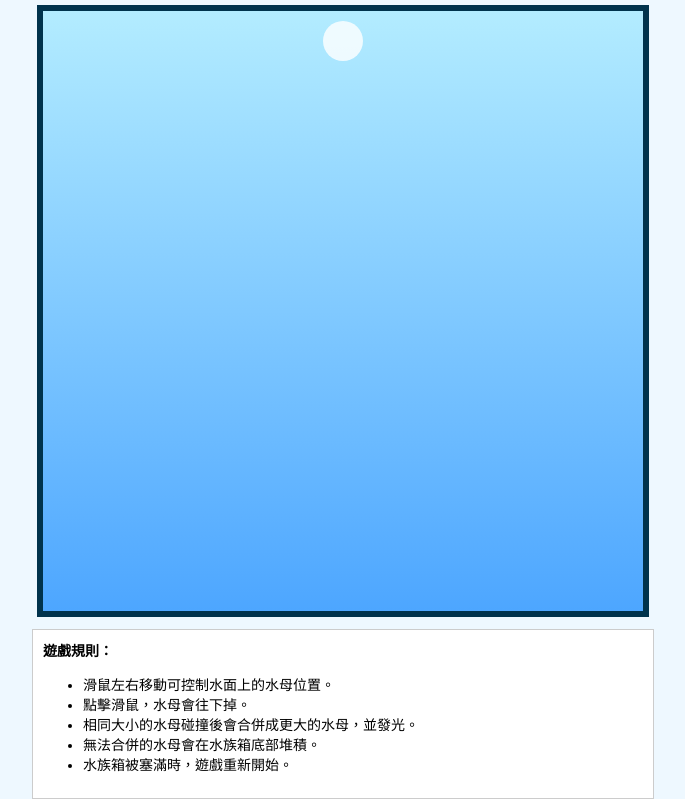
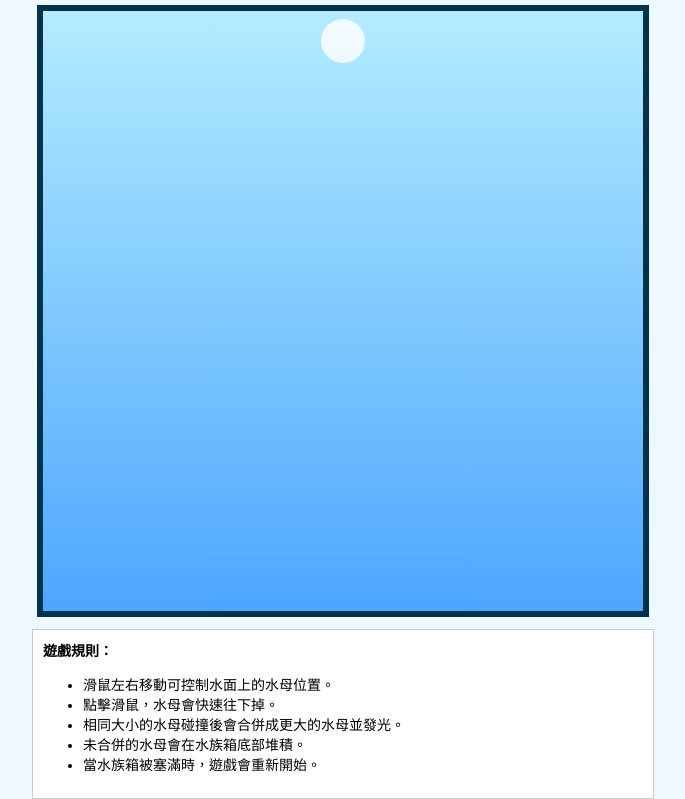
Before and after one commit to s114234-alt/s114234-alt.github.io, a plain HTML site: page index.html in a window 1280 px wide. Shown: the part 93-892 px from the top of the page, without its empty margins (297-982 px from the left). Drawn offline with Linux system fonts and the light colour scheme.

Commit message:
Update index.html

```diff
--- a/index.html
+++ b/index.html
@@ -4,7 +4,7 @@
   <meta charset="UTF-8">
   <title>水族箱水母合併遊戲</title>
 
-  <!-- ===== CSS：頁面樣式 ===== -->
+  <!-- ===== CSS：外觀樣式 ===== -->
   <style>
     body {
       margin: 0;
@@ -19,13 +19,12 @@
       margin: 10px 0;
     }
 
-    /* 分數顯示 */
     #score {
       margin-bottom: 8px;
       font-size: 16px;
     }
 
-    /* 水族箱（600x600，天空藍漸層＋深色邊框） */
+    /* 水族箱：600x600，天空藍漸層＋深色邊框 */
     canvas {
       width: 600px;
       height: 600px;
@@ -33,7 +32,7 @@
       border: 6px solid #00334d;
     }
 
-    /* 規則區塊 */
+    /* 規則說明 */
     #rules {
       width: 600px;
       margin-top: 12px;
@@ -49,18 +48,18 @@
   <h1>水族箱水母合併遊戲</h1>
   <div id="score">分數：0</div>
 
-  <!-- Canvas：水族箱 -->
+  <!-- Canvas：水族箱本體 -->
   <canvas id="tank" width="600" height="600"></canvas>
 
-  <!-- 規則說明 -->
+  <!-- 規則區塊 -->
   <div id="rules">
     <strong>遊戲規則：</strong>
     <ul>
       <li>滑鼠左右移動可控制水面上的水母位置。</li>
-      <li>點擊滑鼠，水母會往下掉。</li>
-      <li>相同大小的水母碰撞後會合併成更大的水母，並發光。</li>
-      <li>無法合併的水母會在水族箱底部堆積。</li>
-      <li>水族箱被塞滿時，遊戲重新開始。</li>
+      <li>點擊滑鼠，水母會快速往下掉。</li>
+      <li>相同大小的水母碰撞後會合併成更大的水母並發光。</li>
+      <li>未合併的水母會在水族箱底部堆積。</li>
+      <li>當水族箱被塞滿時，遊戲會重新開始。</li>
     </ul>
   </div>
 
@@ -74,13 +73,16 @@
     let isDropping = false;
     const maxStack = 10;
 
-    /* 建立水母（只有大小不同） */
-    function createJellyfish(x, y, size = 20) {
+    /* 可隨機出現的水母大小 */
+    const sizes = [16, 22, 28];
+
+    /* 建立水母物件 */
+    function createJellyfish(x, y) {
       return {
         x,
         y,
-        size,
-        speed: 2,
+        size: sizes[Math.floor(Math.random() * sizes.length)],
+        speed: 4,          // 掉落速度（較快）
         falling: true,
         glow: 0
       };
@@ -88,12 +90,13 @@
 
     let nextJellyfish = createJellyfish(canvas.width / 2, 30);
 
-    /* 畫水母 */
+    /* 畫水母（圓形＋發光） */
     function drawJellyfish(j) {
       ctx.save();
+
       if (j.glow > 0) {
         ctx.shadowColor = 'rgba(255,255,200,0.9)';
-        ctx.shadowBlur = 20;
+        ctx.shadowBlur = 25;
         j.glow -= 0.1;
       }
 
@@ -121,7 +124,7 @@
       }
     });
 
-    /* 檢查合併 */
+    /* 檢查是否可以合併 */
     function checkMerge() {
       for (let i = 0; i < jellyfishList.length; i++) {
         for (let j = i + 1; j < jellyfishList.length; j++) {
@@ -144,7 +147,7 @@
       }
     }
 
-    /* 主迴圈 */
+    /* 主遊戲迴圈 */
     function update() {
       ctx.clearRect(0, 0, canvas.width, canvas.height);
 
@@ -152,7 +155,7 @@
         if (j.falling) {
           j.y += j.speed;
 
-          // 碰到底部
+          // 掉到底部
           if (j.y + j.size >= canvas.height) {
             j.y = canvas.height - j.size;
             j.falling = false;
```
